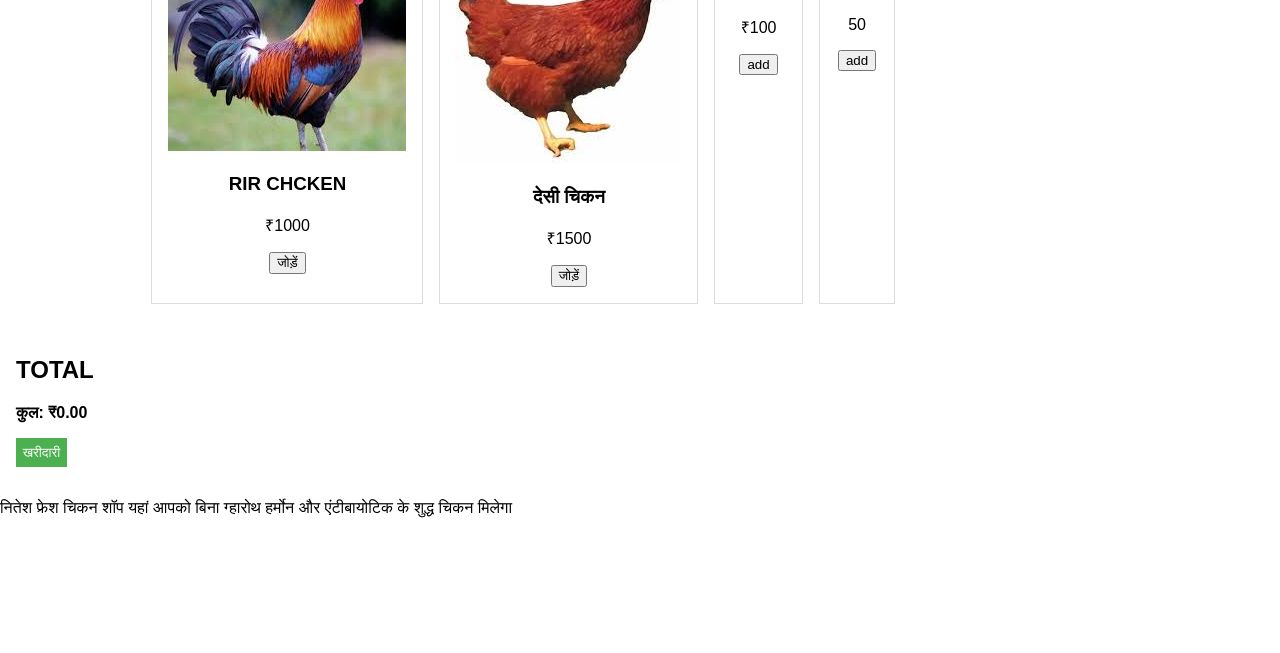
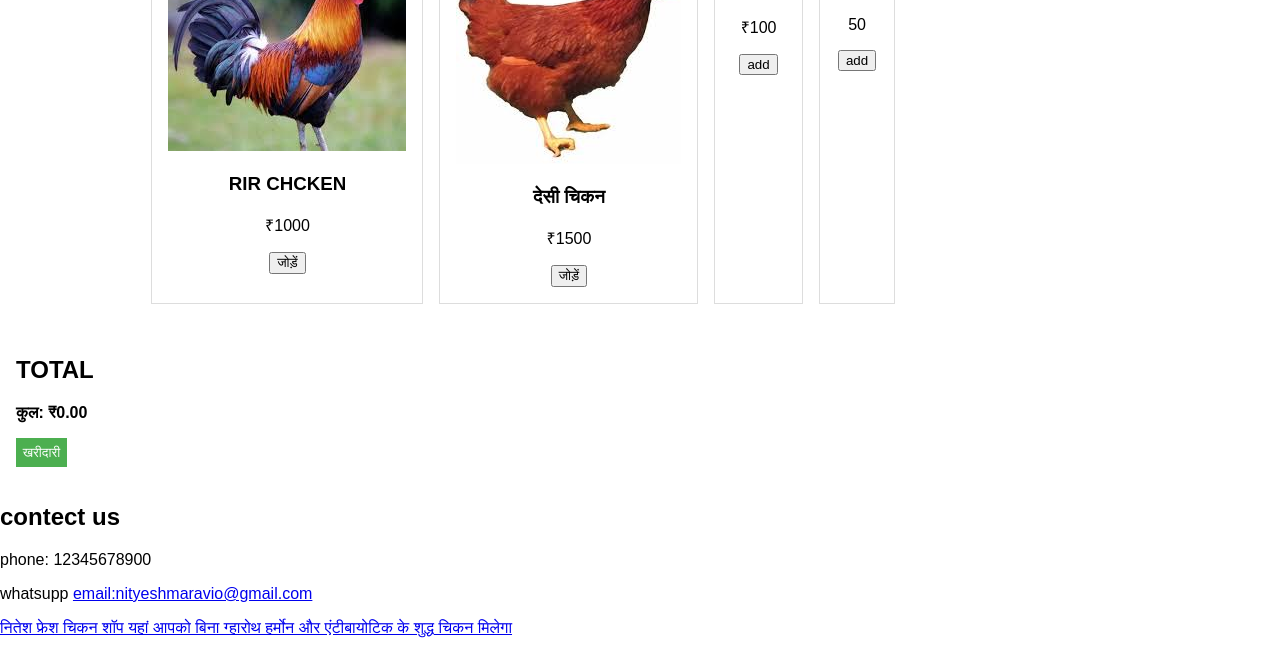
Before and after one commit to Atul01010/chicken1, a plain HTML site: page index.html in a window 1280 px wide. Shown: the part 356-1009 px from the top of the page. Before the commit the page ends 889 px from the top, so only its background shows below. Drawn offline with Linux system fonts and the light colour scheme.

Commit message:
Update index.html

```diff
--- a/index.html
+++ b/index.html
@@ -55,6 +55,12 @@
       <button class="checkout">खरीदारी </button>
     </section>
   </main>
+  <section id="contect">
+    <h2>contect us</h2>
+    <p> phone: 12345678900</p>
+    <p> whatsupp <a href="http://wa.me/12345678900> click here</a></p>
+    <p> email:nityeshmaravio@gmail.com</p>
+                   </section>
 
   <footer>
     <p> नितेश फ्रेश चिकन शॉप यहां आपको बिना ग्हारोथ हर्मोन और एंटीबायोटिक के शुद्ध चिकन मिलेगा</p>
```
